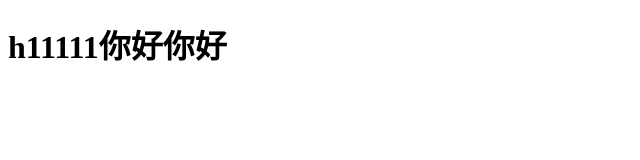
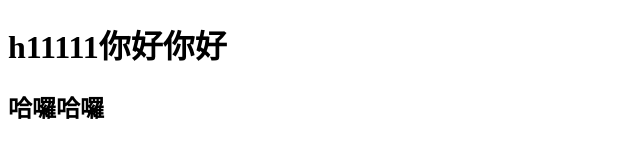
Before and after one commit to tzuminchang/0519test, a plain HTML site: page index.html in a window 1280 px wide. Shown: the whole page, without its empty margins (0-640 px from the left). Drawn offline with Linux system fonts and the light colour scheme.

Commit message:
更新test

```diff
--- a/index.html
+++ b/index.html
@@ -8,6 +8,6 @@
   </head>
   <body>
     <h1>h11111你好你好</h1>
-    <h2></h2>
+    <h2>哈囉哈囉</h2>
   </body>
 </html>
```
